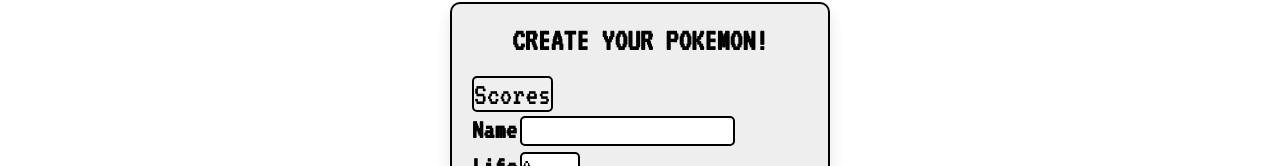
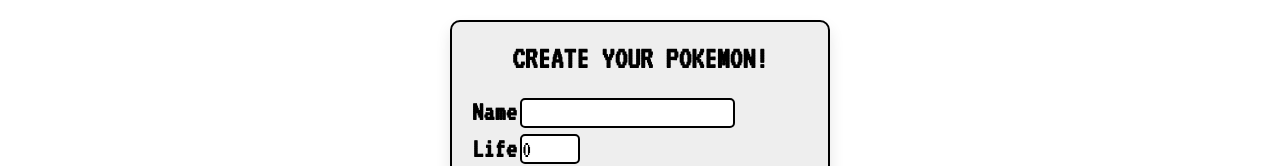
Before and after one commit to matipeco/deploy, a React (Create React App) app in the folder client/: page /create in a window 1280 px wide. Shown: the part 166-332 px from the top of the page. Built offline with nearby package versions, Linux system fonts and the light colour scheme; no server answers.

Commit message:
updateApp

```diff
--- a/client/src/views/Form/Form.jsx
+++ b/client/src/views/Form/Form.jsx
@@ -116,15 +116,6 @@
         })
     }
 
-    let [score, setScore] = useState(0);
-
-    const handleScore = () => {
-        setScore(
-            score + 1
-        )
-        console.log(score)
-    }
-
     //hace un dispatch para los types
     //cuando se monte el componente que traiga los types
     useEffect(() => {
@@ -137,8 +128,6 @@
 
             <form onSubmit={(ev) => handleSubmit(ev)} className={style.form}>
                 <h2>CREATE YOUR POKEMON!</h2>
-                <button onClick={handleScore}>Scores</button>
-                {score >= 1 && <p>{score}</p>}
                 <div>
                     <label htmlFor="name">Name</label>
                     <input type="text" id="name" required value={input.name} name="name" onChange={handleChange} onBlur={handleBlur} />
```
